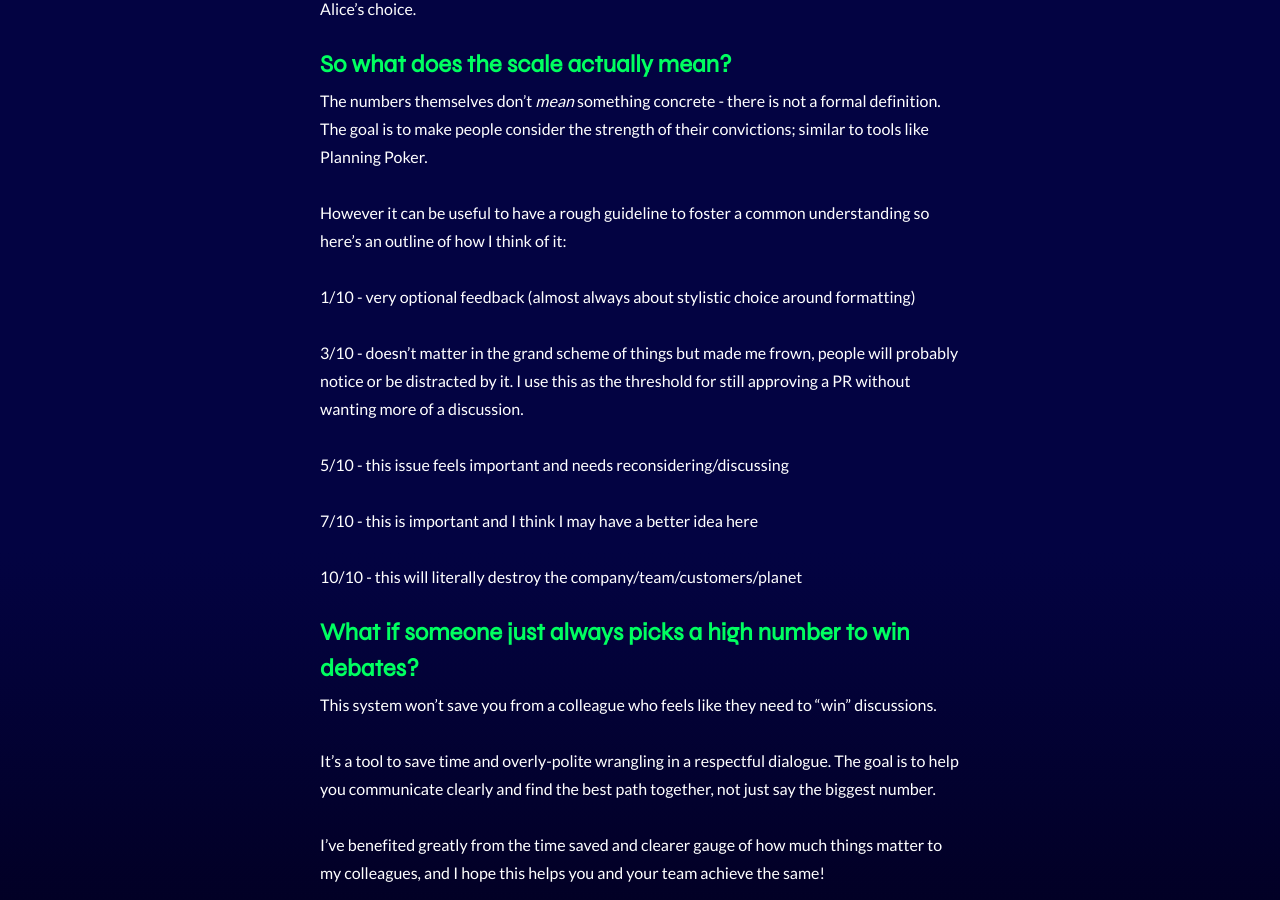
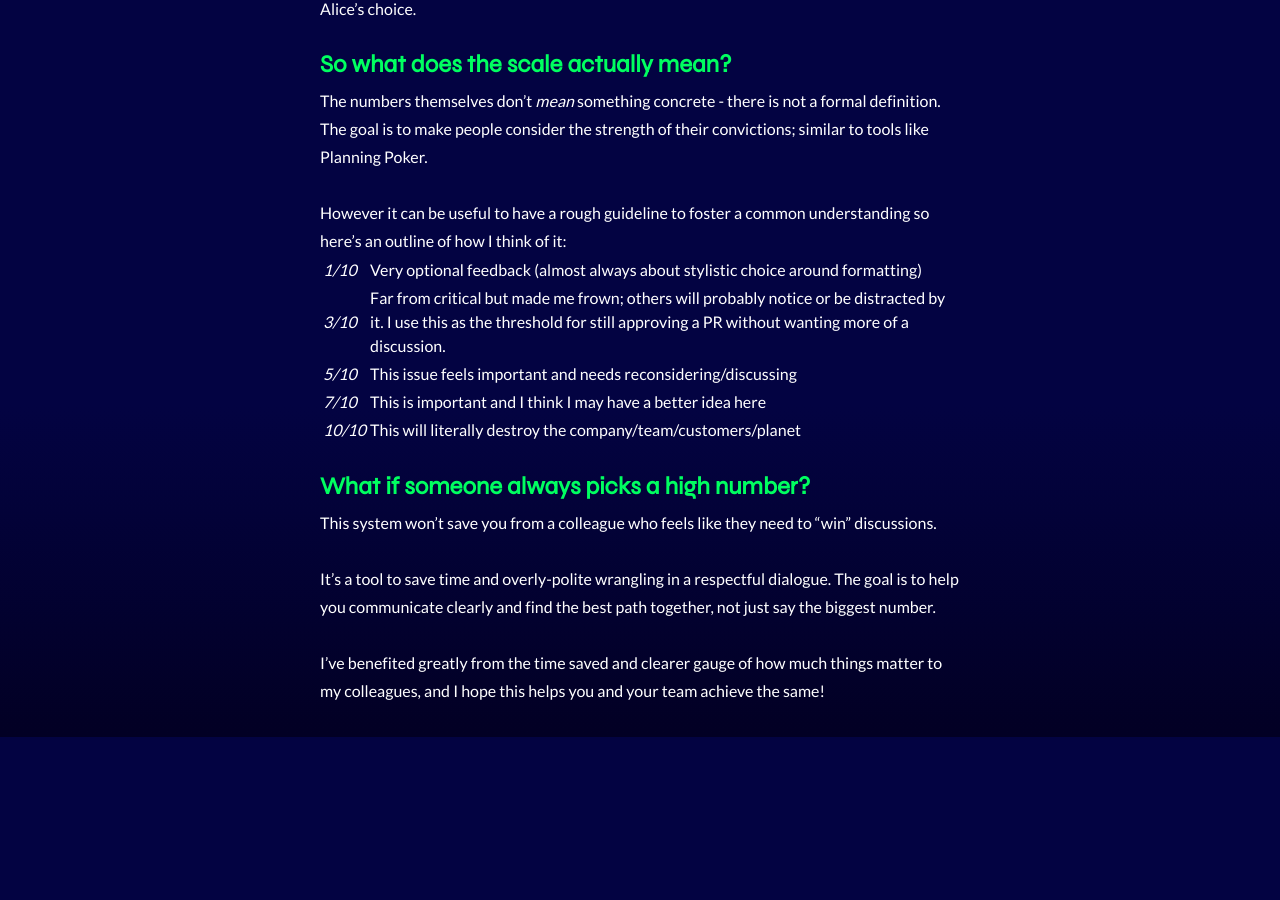
Before and after one commit to AdamWhittingham/personal-site, a Jekyll site: the page built from _posts/2022-07-16-care-score.md, in a window 1280 px wide and 900 px high, scrolled down 925 px. Built offline with Jekyll 4.4.1, drawn with Linux system fonts in a browser that asks for light colours; nearby versions of some CDN libraries; after the commit the page ends 1662 px from its top, so only the background shows below that.

Commit message:
Formatting pass on post

```diff
--- a/_posts/2022-07-16-care-score.md
+++ b/_posts/2022-07-16-care-score.md
@@ -6,7 +6,7 @@ It is hard to be respectful, concise and also convey how strongly held an opinio
 # A simple answer
 There's a simple system that has really helped a few teams with these scenarios:
 
-**Assign how much you care about an opinion or comment out of ten.**
+<em>Assign how much you care about an opinion or comment out of ten.</em>
 
 This gives an instant reflection of how confident you are, or how important you think a comment is.
 
@@ -25,21 +25,38 @@ This has also worked well when discussing solutions.
 Alice and Bob disagree on the best design, and neither has managed to convince the other after a discussion. Alice is 7/10 confident while Bob is only 4/10, so they agree to go with Alice's choice.
 
 ## So what does the scale actually mean?
-The numbers themselves don't _mean_ something concrete - there is not a formal definition. The goal is to make people consider the strength of their convictions; similar to tools like Planning Poker.
+The numbers themselves don't <i>mean</i> something concrete - there is not a formal definition. The goal is to make people consider the strength of their convictions; similar to tools like Planning Poker.
 
 However it can be useful to have a rough guideline to foster a common understanding so here's an outline of how I think of it:
 
-1/10 - very optional feedback (almost always about stylistic choice around formatting)
+<table class="definitions">
+  <tr>
+    <td><em>1/10</em></td>
+    <td>Very optional feedback (almost always about stylistic choice around formatting)</td>
+  </tr>
 
-3/10 - doesn't matter in the grand scheme of things but made me frown, people will probably notice or be distracted by it.  I use this as the threshold for still approving a PR without wanting more of a discussion.
+  <tr>
+    <td><em>3/10</em></td>
+    <td>Far from critical but made me frown; others will probably notice or be distracted by it. I use this as the threshold for still approving a PR without wanting more of a discussion.</td>
+  </tr>
 
-5/10 - this issue feels important and needs reconsidering/discussing
+  <tr>
+    <td><em>5/10</em></td>
+    <td>This issue feels important and needs reconsidering/discussing</td>
+  </tr>
 
-7/10 - this is important and I think I may have a better idea here
+  <tr>
+    <td><em>7/10</em></td>
+    <td>This is important and I think I may have a better idea here</td>
+  </tr>
 
-10/10 - this will literally destroy the company/team/customers/planet
+  <tr>
+    <td><em>10/10</em></td>
+    <td>This will literally destroy the company/team/customers/planet</td>
+  </tr>
+</table>
 
-## What if someone just always picks a high number to win debates?
+## What if someone always picks a high number?
 This system won't save you from a colleague who feels like they need to "win" discussions.
 
 It's a tool to save time and overly-polite wrangling in a respectful dialogue. The goal is to help you communicate clearly and find the best path together, not just say the biggest number.
```
